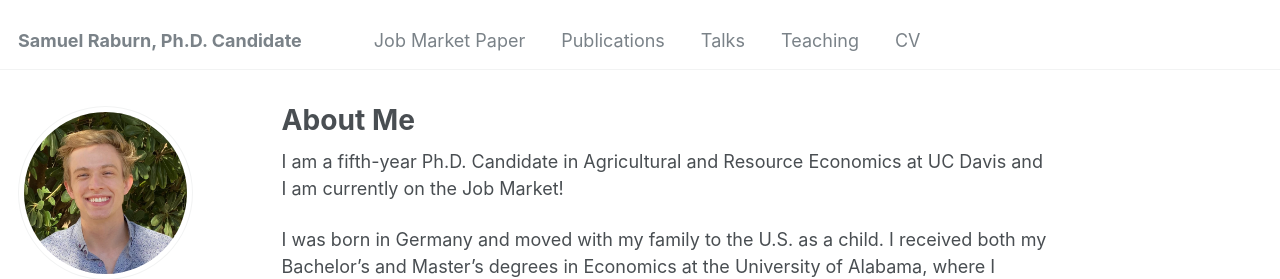
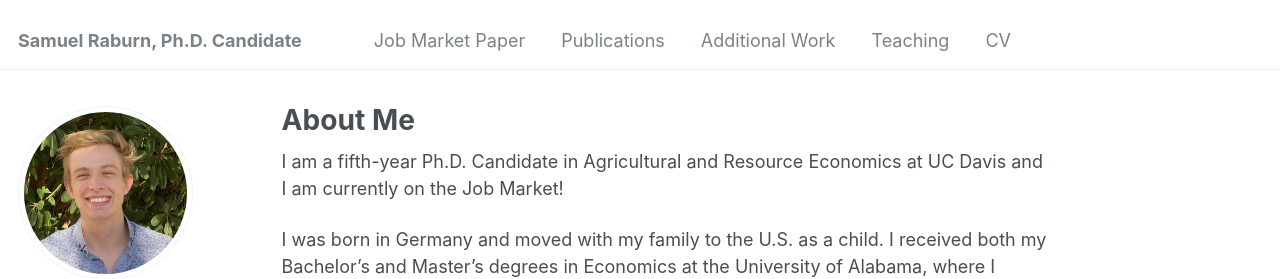
Before and after one commit to sraburn/sraburn.github.io, a Jekyll site: the page built from _pages/about.md, in a window 1280 px wide. Shown: the top 279 px of the page. Built offline with Jekyll 4.4.1, drawn with Linux system fonts in a browser that asks for light colours; some web fonts are replaced.

Commit message:
Update navigation.yml

```diff
--- a/_data/navigation.yml
+++ b/_data/navigation.yml
@@ -11,7 +11,7 @@ main:
   - title: "Publications"
     url: /publications/
 
-  - title: "Talks"
+  - title: "Additional Work"
     url: /talks/
 
   - title: "Teaching"
```
